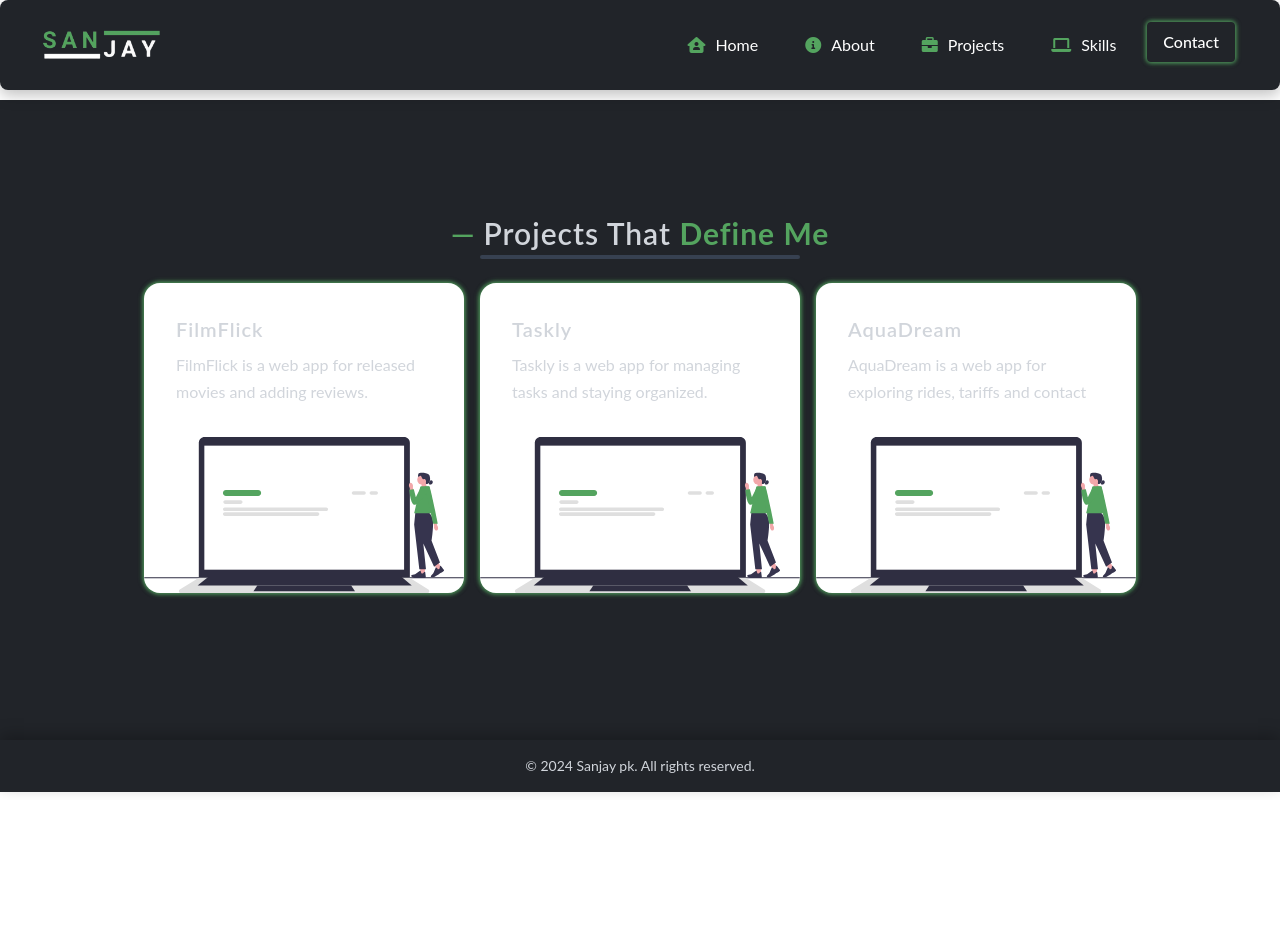
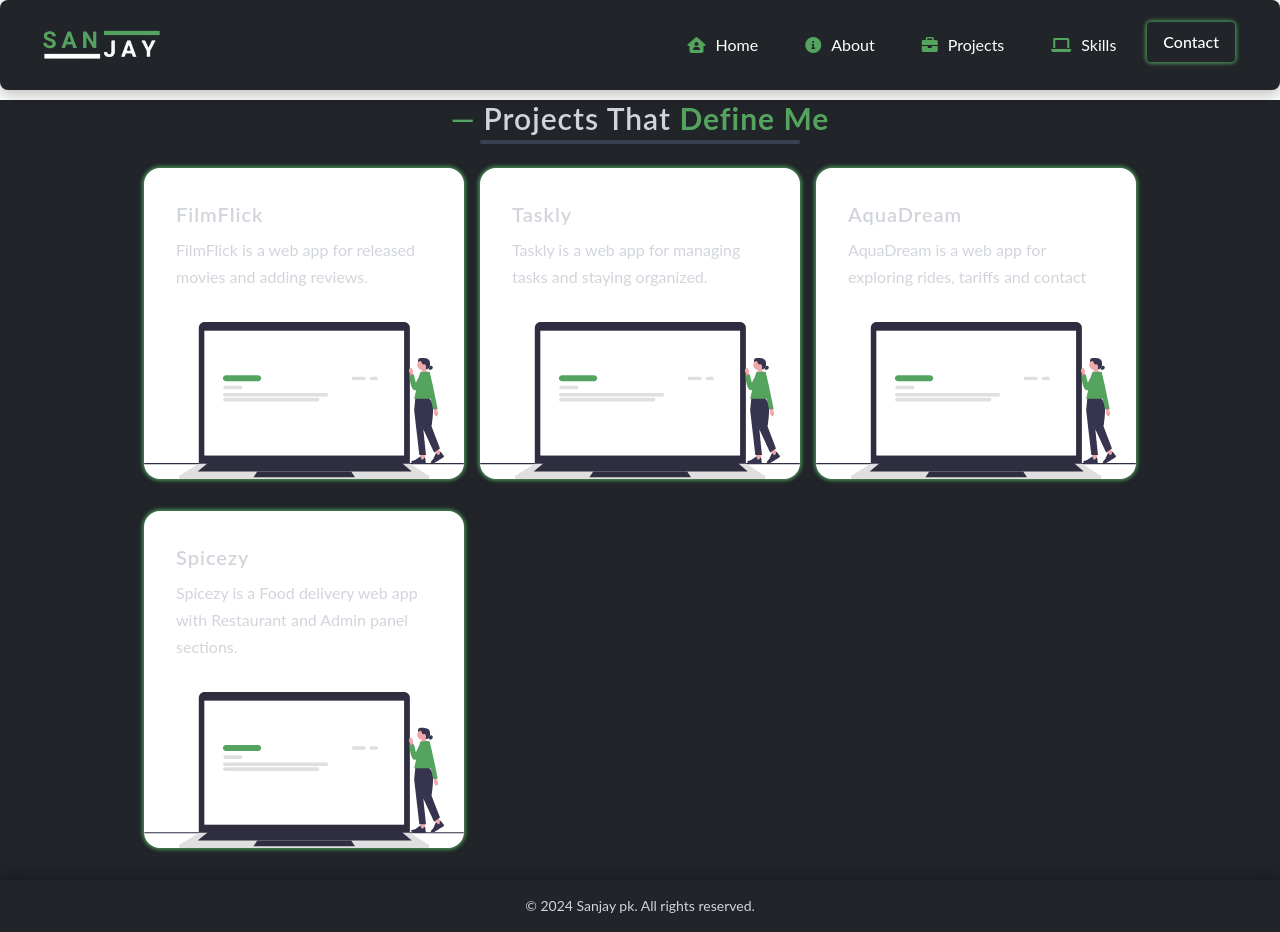
Before and after one commit to Sanjaypk986/Portfolio-Sanjay, a React (Vite) app: page /projects in a window 1280 px wide. Before the commit the page ends 800 px from the top, so only its background shows below. Built offline with nearby package versions, Linux system fonts and the light colour scheme.

Commit message:
added a project

```diff
--- a/src/components/header/header.css
+++ b/src/components/header/header.css
@@ -9,6 +9,7 @@
     top: 0;
     left: 50%;
     transform: translate(-50%);
+    z-index: 1000;
 }
 .nav-menu{
     display: grid;
--- a/src/pages/projects/projects.css
+++ b/src/pages/projects/projects.css
@@ -1,7 +1,9 @@
 .card {
     position: relative;
   }
-
+  .projects{
+    z-index: 1;
+  }
   .slide-in-overlay {
     position: absolute;
     top: 0;
--- a/src/pages/projects/projects.jsx
+++ b/src/pages/projects/projects.jsx
@@ -1,10 +1,11 @@
 import React from "react";
 import "./projects.css";
 import project1 from "../../assets/project1.svg";
+import { Link } from "react-router-dom";
 const Projects = () => {
   return (
     <main>
-      <section className="container mx-auto text-gray-300">
+      <section className="projects container mx-auto text-gray-300">
         <h2 className="text-xl sm:text-3xl font-semibold text-center relative">
         <span className="absolute inset-x-0 bottom-0 h-1 bg-gray-700 rounded-full mx-auto w-1/4 transform translate-y-2"></span>
           <span className="text-custom-green font-semibold mr-2">&#8212;</span>
@@ -12,7 +13,8 @@ const Projects = () => {
           <span className="text-custom-green font-bold">Define Me</span>
         </h2>
         <div className="grid grid-cols-1 sm:grid-cols-2 my-2 md:grid-cols-3 mx-auto p-4 gap-2 md-w-full lg:gap-4 lg:w-4/5">
-          <div className="my-2">
+
+          <Link to={'https://film-flick-movie-app.vercel.app/'} className="my-2">
             <div className="card bg-base-100 skill-icon relative overflow-hidden">
               <div className="card-body">
                 <h2 className="card-title">FilmFlick</h2>
@@ -49,7 +51,7 @@ const Projects = () => {
                 </div>
               </div>
             </div>
-          </div>
+          </Link>
 
           <div className="my-2">
             <div className="card bg-base-100 skill-icon relative overflow-hidden">
@@ -139,6 +141,53 @@ const Projects = () => {
               </div>
             </div>
           </div>
+          <Link to={'https://spicezy-food-order.vercel.app/'} className="my-2">
+            <div className="card bg-base-100 skill-icon relative overflow-hidden">
+              <div className="card-body">
+                <h2 className="card-title">Spicezy</h2>
+                <p className="card-description">
+                Spicezy is a Food delivery web app with Restaurant and Admin panel sections.
+                </p>
+              </div>
+              <figure>
+                <img src={project1} alt="projects" />
+              </figure>
+              <div className="slide-in-overlay">
+                <div className="slide-in-content">
+                  <h2 className="slide-in-title text-custom-green font-bold my-1">
+                    Project Details
+                  </h2>
+                  <p className="my-1 text-start">
+                    <strong className="text-custom-green font-bold">
+                      Description:
+                    </strong>
+                    <span className="text-custom-light-gray">
+                      {" "}
+                      Restaurants, food menus, orders, and payment options."
+                    </span>
+                  </p>
+                  <p className="my-1 text-start">
+                    <strong className="text-custom-green font-bold">
+                      Technology Used:
+                    </strong>
+                    <span className="text-custom-light-gray">
+                      {" "}
+                      MERN Stack, Tailwind, Bcrypt, Redux, JWT
+                    </span>
+                  </p>
+                  <p className="my-1 text-start">
+                    <strong className="text-custom-green font-bold">
+                      Features:
+                    </strong>
+                    <span className="text-custom-light-gray">
+                      {" "}
+                       Add items to the cart, place orders,
+                    </span>
+                  </p>
+                </div>
+              </div>
+            </div>
+          </Link>
         </div>
       </section>
     </main>
```
